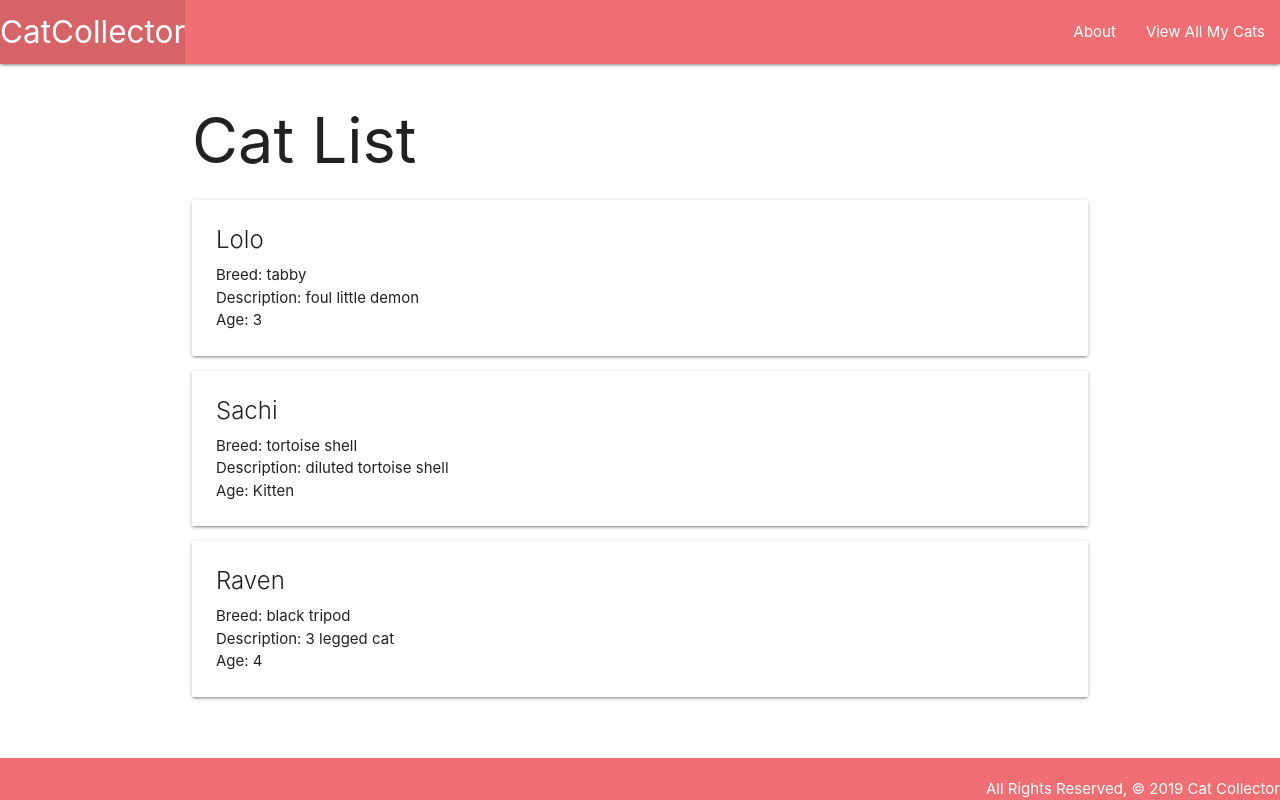
After one commit to jurgenstevens/catcollector, a Django app: page /cats/ in a window 1280 px wide. The commit adds this page. Run offline with Django 3.2, Linux system fonts and the light colour scheme.

Commit message:
Create cat index page

```diff
--- a/main_app/templates/base.html
+++ b/main_app/templates/base.html
@@ -20,9 +20,10 @@
             <li>
               <a href="/" class="left brand-logo">  CatCollector</a>
             </li>
-          </ul>
-          <ul class="right">
+        </ul>
+        <ul class="right">
             <li><a href="/about">About</a></li>
+            <li><a href="/cats">View All My Cats</a></li>
           </ul>
         </div>
       </nav>
--- /dev/null
+++ b/main_app/templates/cats/index.html
@@ -0,0 +1,19 @@
+
+{% extends 'base.html' %} {% block content %}
+
+<h1>Cat List</h1>
+
+{% for cat in cats %}
+<div class="card">
+  <div class="card-content">
+    <span class="card-title">{{ cat.name }}</span>
+    <p>Breed: {{ cat.breed }}</p>
+    <p>Description: {{ cat.description }}</p>
+    {% if cat.age > 0 %}
+    <p>Age: {{ cat.age }}</p>
+    {% else %}
+    <p>Age: Kitten</p>
+    {% endif %}
+  </div>
+</div>
+{% endfor %} {% endblock %}
--- a/main_app/urls.py
+++ b/main_app/urls.py
@@ -4,4 +4,5 @@ from . import views
 urlpatterns = [
   path('', views.home, name='home'),
   path('about/', views.about, name='about'),
+  path('cats/', views.cats_index, name='index'),
 ]
--- a/main_app/views.py
+++ b/main_app/views.py
@@ -3,6 +3,21 @@ from django.shortcuts import render
 
 # Add the following import
 from django.http import HttpResponse
+
+
+# Add the Cat class & list and view function below the imports
+class Cat:  # Note that parens are optional if not inheriting from another class
+  def __init__(self, name, breed, description, age):
+    self.name = name
+    self.breed = breed
+    self.description = description
+    self.age = age
+
+cats = [
+  Cat('Lolo', 'tabby', 'foul little demon', 3),
+  Cat('Sachi', 'tortoise shell', 'diluted tortoise shell', 0),
+  Cat('Raven', 'black tripod', '3 legged cat', 4)
+]
 
 # Define the home view
 def home(request):
@@ -10,3 +25,6 @@ def home(request):
 
 def about(request):
   return render(request, 'about.html')
+
+def cats_index(request):
+  return render(request, 'cats/index.html', { 'cats': cats })
```
